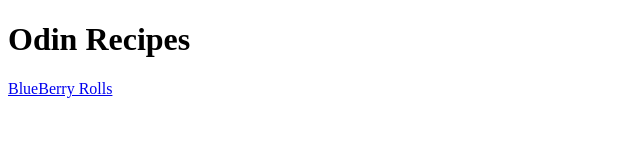
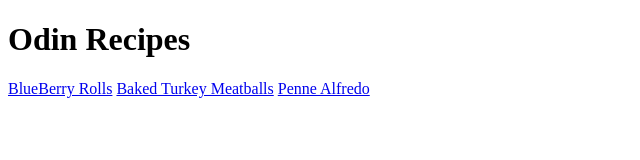
Before and after one commit to Refactor-Hound/odin-recipes, a plain HTML site: page index.html in a window 1280 px wide. Shown: the whole page, without its empty margins (0-640 px from the left). Drawn offline with Linux system fonts and the light colour scheme.

Commit message:
added penne alfredo and turkey meatballs html files and linked them to the list in index.html

```diff
--- a/index.html
+++ b/index.html
@@ -8,5 +8,7 @@
 <body>
   <h1>Odin Recipes</h1>
   <a href="recipes/blueberry-rolls.html">BlueBerry Rolls</a>
+  <a href="recipes/turkey-meatballs.html">Baked Turkey Meatballs</a>
+  <a href="recipes/penne-alfredo.html">Penne Alfredo</a>
 </body>
 </html>
```
Also changed, not shown: 2 other files.
